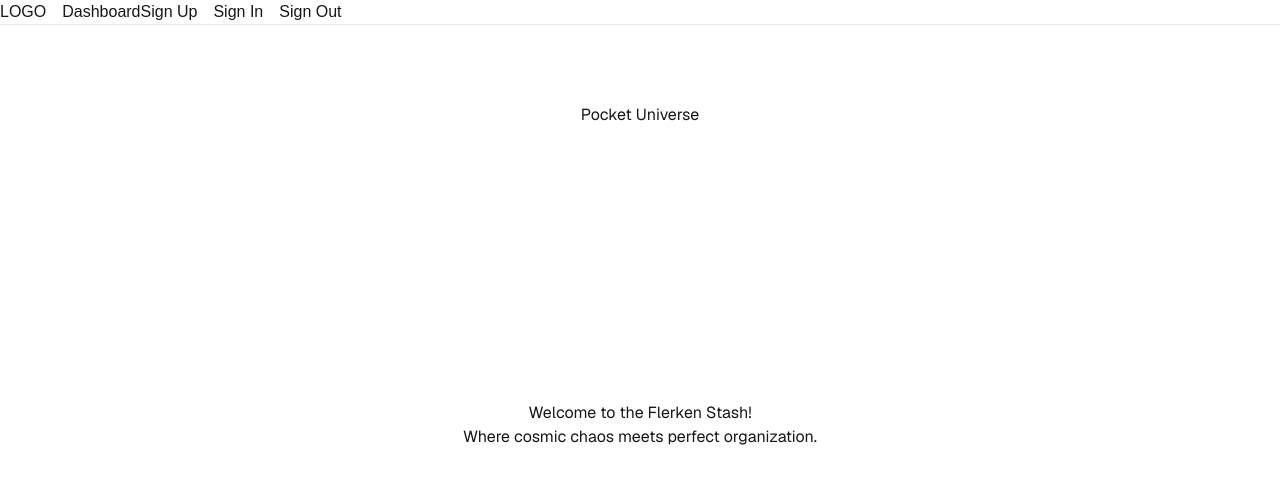
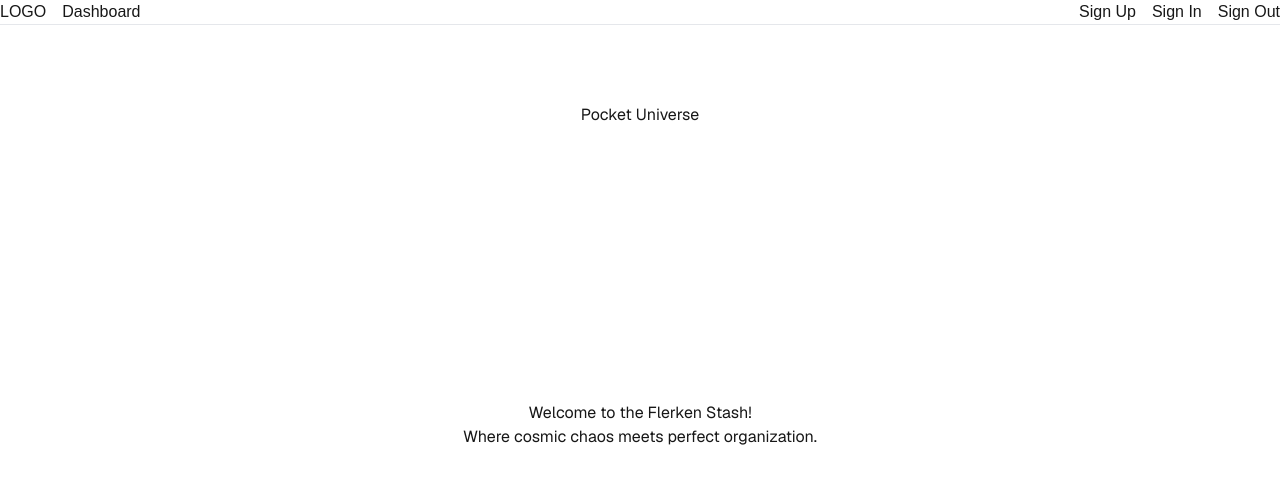
Before and after one commit to DarrickFauvel/flerken-stash, a Next.js app: page / in a window 1280 px wide. Shown: the top 484 px of the page. Built offline with nearby package versions, Linux system fonts and the light colour scheme.

Commit message:
add gap spacing and justification

```diff
--- a/app/layout.tsx
+++ b/app/layout.tsx
@@ -53,7 +53,7 @@ export default function RootLayout({
       <body
         className={`${geistSans.variable} ${geistMono.variable} antialiased`}
       >
-        <nav className="flex flex-wrap">
+        <nav className="flex flex-wrap justify-between gap-4">
           <ul className="flex gap-4">{appNav}</ul>
           <ul className="flex gap-4">{authNav}</ul>
         </nav>
```
